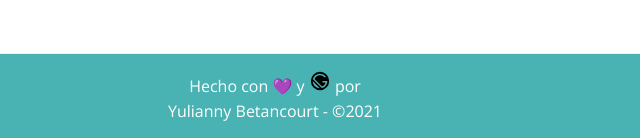
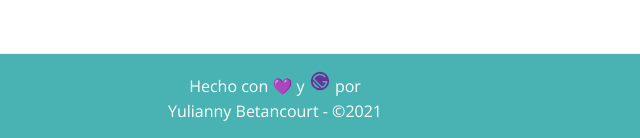
Before and after one commit to yuliannydev/website-official, a Gatsby site: page / in a window 1280 px wide. Shown: the part 659-797 px from the top of the page, 365-1005 px from the left. Built offline with nearby package versions, Linux system fonts and the light colour scheme; Gatsby itself is replaced by a stand-in of ours; a web font is replaced by a local one.

Commit message:
:lipstick: Update styles on footer

```diff
--- a/src/components/Footer.jsx
+++ b/src/components/Footer.jsx
@@ -16,7 +16,7 @@ const Footer = () => {
           rel="noopener noreferrer"
         >
           <svg
-            fill="#000000"
+            fill="#639"
             xmlns="http://www.w3.org/2000/svg"
             viewBox="0 0 24 24"
             width={22}
```
